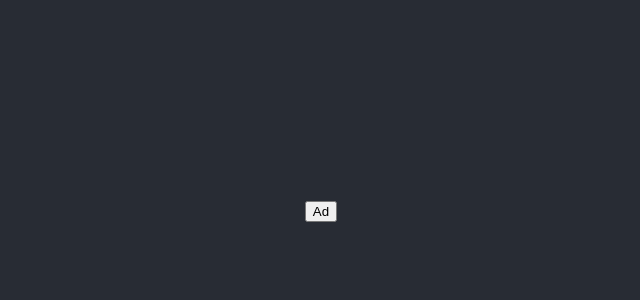
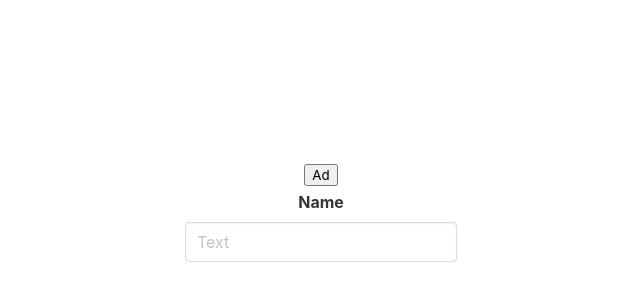
Before and after one commit to williamvage123/React-Project, a React (Create React App) app: page / in a window 1280 px wide. Shown: the part 194-494 px from the top of the page, without its empty margins (319-959 px from the left). Built offline with nearby package versions, Linux system fonts and the light colour scheme; the HTML template or start-up script is replaced by a standard one.

Commit message:
Commit number 3

```diff
--- a/package.json
+++ b/package.json
@@ -6,6 +6,7 @@
     "@testing-library/jest-dom": "^4.2.4",
     "@testing-library/react": "^9.5.0",
     "@testing-library/user-event": "^7.2.1",
+    "bulma": "^0.9.1",
     "node-sass": "^4.14.1",
     "react": "^16.13.1",
     "react-bulma-components": "^3.4.0",
--- a/src/App.css
+++ b/src/App.css
@@ -14,7 +14,7 @@
 }
 
 .App-header {
-  background-color: #282c34;
+  background-color: white;
   min-height: 100vh;
   display: flex;
   flex-direction: column;
--- a/src/App.js
+++ b/src/App.js
@@ -1,7 +1,7 @@
 import React from 'react';
 import logo from './logo.svg';
 import './App.css';
-
+import "bulma/css/bulma.css";
 
 
 
@@ -30,6 +30,12 @@ fetch('https://awacademy-classifieds.herokuapp.com/ad', requestOptions)
        <div>
        <button onClick={createAd}>Ad</button>
        </div>
+       <div className="field">
+         <label className="label">Name</label>
+         <div className="control">
+           <input className="input" type="text" placeholder="Text"></input>
+         </div>
+       </div>
        </header>
 
 
```
Also changed, not shown: 1 other file (tests, documents, lock files or other folders).
